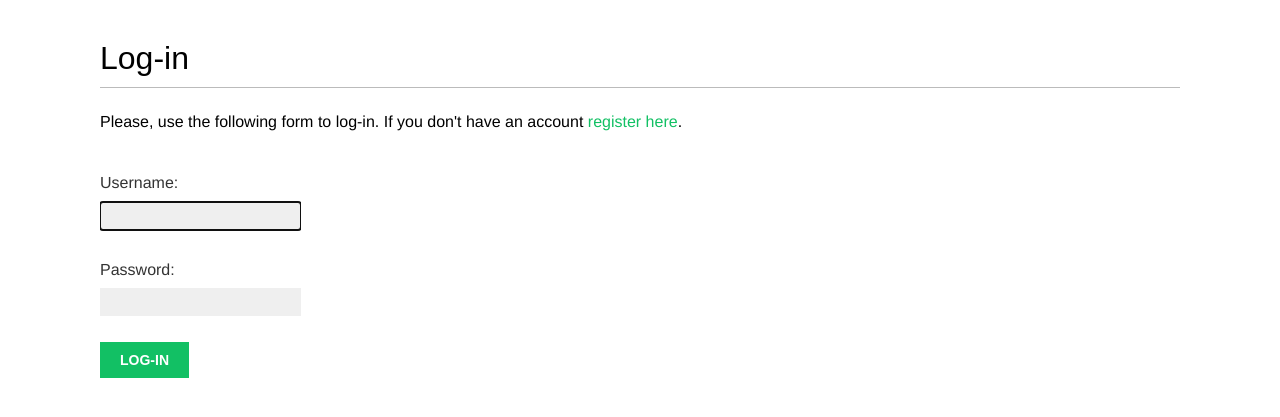
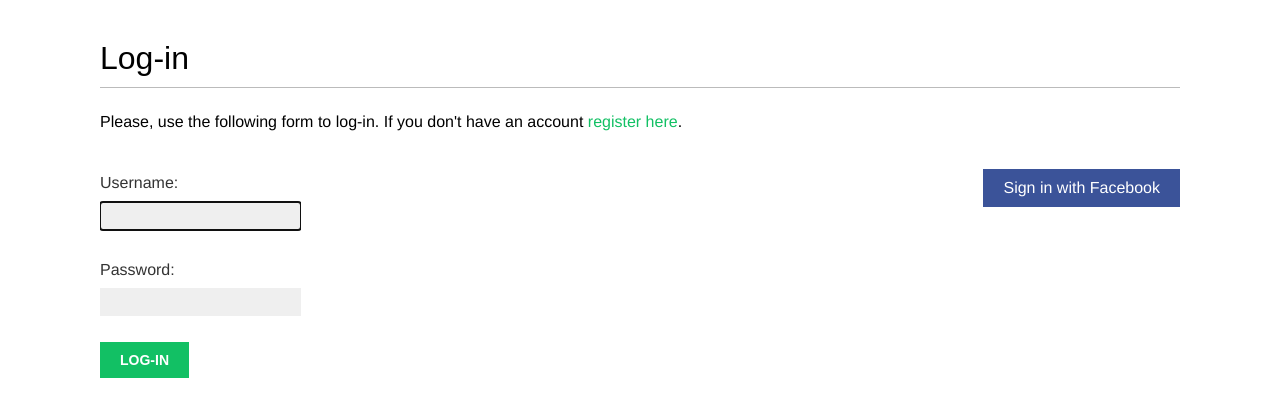
Before and after one commit to Dullah2k/bookmarks-site, a Django app: page /account/login/ in a window 1280 px wide. Shown: the part 47-464 px from the top of the page. Run offline with Django 4.2, Linux system fonts and the light colour scheme; some web fonts are replaced.

Commit message:
complete authentication for facebook with error

```diff
--- a/account/templates/registration/login.html
+++ b/account/templates/registration/login.html
@@ -22,4 +22,14 @@
       <p><input type="submit" value="Log-in"></p>
     </form>
   </div>
+
+  <div class="social">
+    <ul>
+      <li class="facebook">
+        <a href="{% url "social:begin" "facebook" %}">
+          Sign in with Facebook
+        </a>
+      </li>
+    </ul>
+  </div>
 {% endblock %}
```
Also changed, not shown: bookmarks/settings.py (+8 -0 lines), db.sqlite3.
